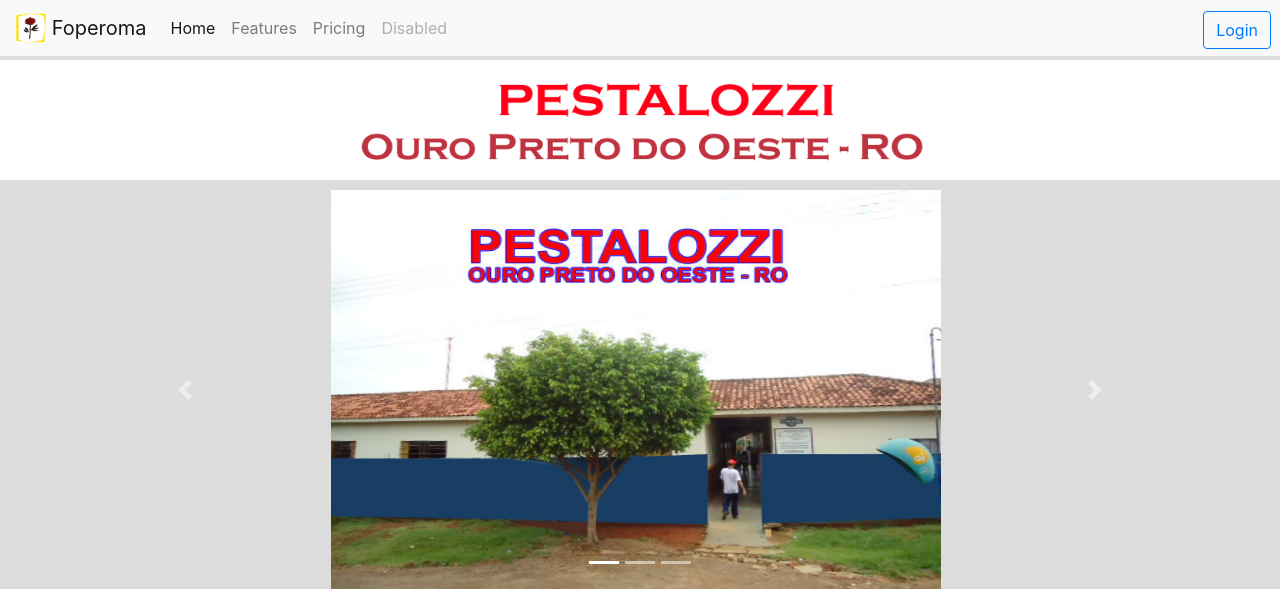
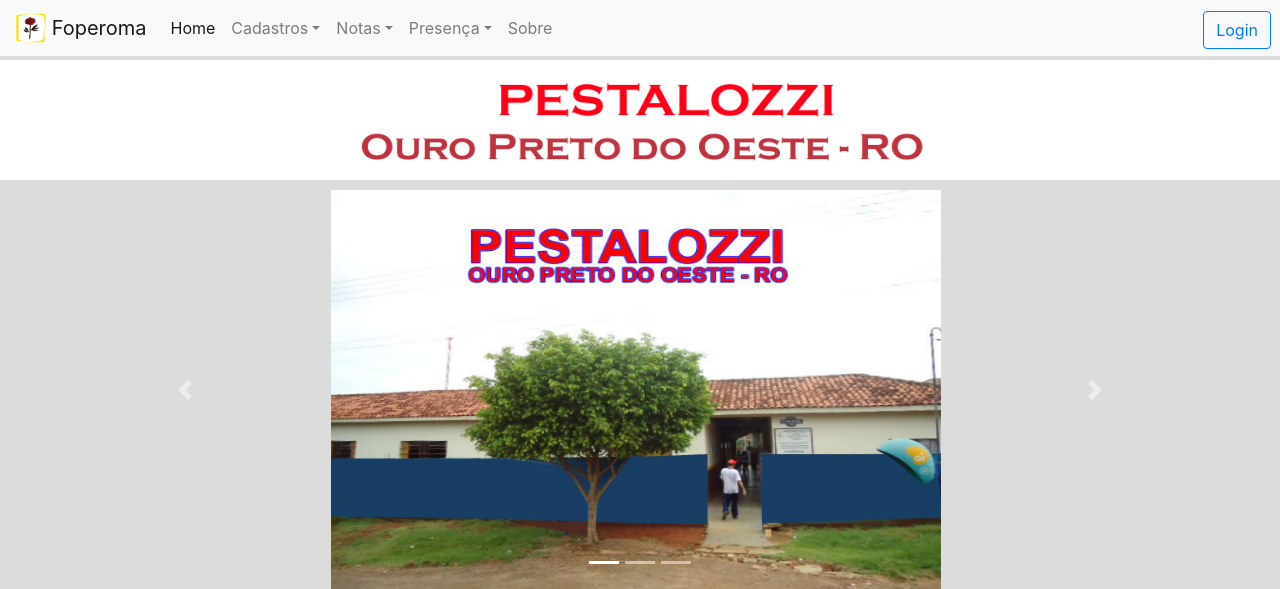
Before and after one commit to gabrielpedrosa/foperoma-php, a PHP site: page / in a window 1280 px wide. Shown: the top 589 px of the page. Run offline with PHP 8.4, Linux system fonts and the light colour scheme.

Commit message:
Criando Cadastrar e Exibir

```diff
--- a/index.php
+++ b/index.php
@@ -15,13 +15,36 @@
       <button class="navbar-toggler" type="button" data-toggle="collapse" data-target="#navbarNavAltMarkup" aria-controls="navbarNavAltMarkup" aria-expanded="false" aria-label="Toggle navigation">
         <span class="navbar-toggler-icon"></span>
       </button>
-      <div class="collapse navbar-collapse" id="navbarNavAltMarkup">
-          <div class="navbar-nav">
-            <a class="nav-item nav-link active" href="index.php">Home<span class="sr-only">(current)</span></a>
-            <a class="nav-item nav-link" href="#">Features</a>
-            <a class="nav-item nav-link" href="#">Pricing</a>
-            <a class="nav-item nav-link disabled" href="#">Disabled</a>
-          </div>
+      <div class="collapse navbar-collapse" id="cadastroslink">
+          <ul class="navbar-nav">
+            <li class="nav-item active">
+              <a class="nav-link" href="index.php">Home<span class="sr-only">(current)</span></a>
+            </li>
+            <li class="nav-item dropdown">
+              <a class="nav-link dropdown-toggle" href="#" id="cadastros" role="button" data-toggle="dropdown" aria-haspopup="true" aria-expanded="false">Cadastros</a>
+              <div class="dropdown-menu" aria-labelledby="navbarDropdownMenuLink">
+                <a class="dropdown-item" href="cadastrar/cadastrar_aluno.php">Aluno</a>
+                <a class="dropdown-item" href="cadastrar/cadastrar_professor.php">Professor</a>
+              </div>
+            </li>
+            <li class="nav-item dropdown">
+              <a class="nav-link dropdown-toggle" href="#" id="notas" role="button" data-toggle="dropdown" aria-haspopup="true" aria-expanded="false">Notas</a>
+              <div class="dropdown-menu" aria-labelledby="navbarDropdownMenuLink">
+                <a class="dropdown-item" href="cadastrar/cadastrar_notas.php">Cadastrar Notas</a>
+                <a class="dropdown-item" href="exibir/exibir_notas.php">Exibir Notas</a>
+              </div>
+            </li>
+            <li class="nav-item dropdown">
+              <a class="nav-link dropdown-toggle" href="#" id="presenca" role="button" data-toggle="dropdown" aria-haspopup="true" aria-expanded="false">Presença</a>
+              <div class="dropdown-menu" aria-labelledby="navbarDropdownMenuLink">
+                <a class="dropdown-item" href="cadastrar/cadastrar_presenca.php">Cadastrar Presença</a>
+                <a class="dropdown-item" href="exibir/exibir_presenca.php">Exibir Presença</a>
+              </div>
+            </li>
+            <li class="nav-item">
+              <a class="nav-link" href="sobre.php">Sobre</a>
+            </li>
+          </ul>
           <div class="collapse navbar-collapse login">
             <a class="nounderline"href="login.php"><button class="btn btn-outline-primary">Login</button></a>
           </div>
```
Also changed, not shown: cadastrar/cadastrar_aluno.php (added), cadastrar/cadastrar_notas.php (added), cadastrar/cadastrar_presenca.php (added), cadastrar/cadastrar_professor.php (added), exibir/exibir_alunos.php (added), exibir/exibir_notas.php (added), exibir/exibir_presenca.php (added), exibir/exibir_professores.php (added).
